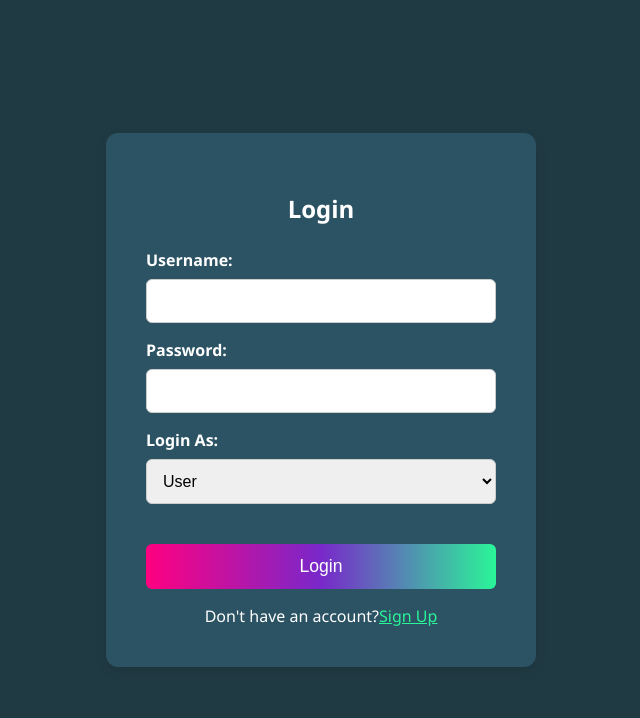
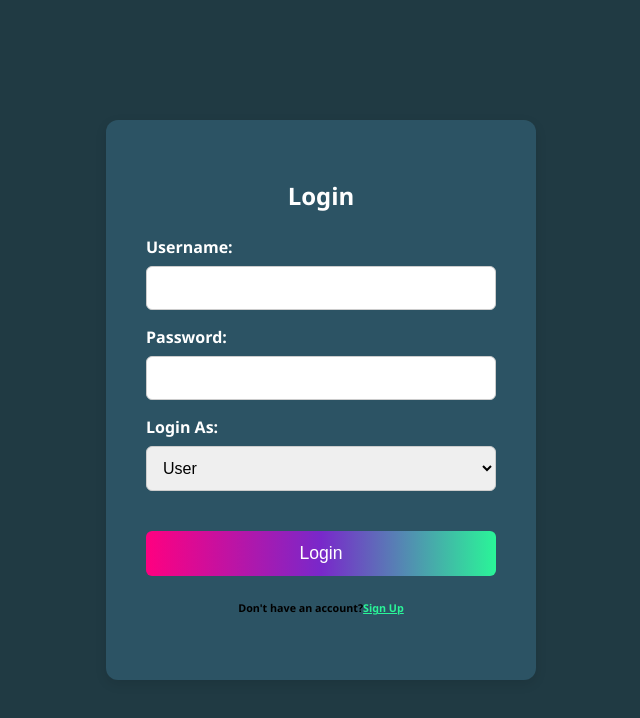
Before and after one commit to surexspd/Trainpilot.ai, a plain HTML site: page loginpage.html in a window 1280 px wide. Shown: the whole page, without its empty margins (319-959 px from the left). Drawn offline with Linux system fonts and the light colour scheme.

Commit message:
Add new feature

```diff
--- a/loginpage.html
+++ b/loginpage.html
@@ -28,7 +28,7 @@
             <button type="button" onclick="handleLogin()">Login</button>
             <p id="message"></p>
             <div>
-    <h10>Don't have an account?<a href="signup.html">Sign Up</a></h10>
+    <h6>Don't have an account?<a href="signup.html">Sign Up</a></h6>
    </div>
         </form>
     </div>
```
